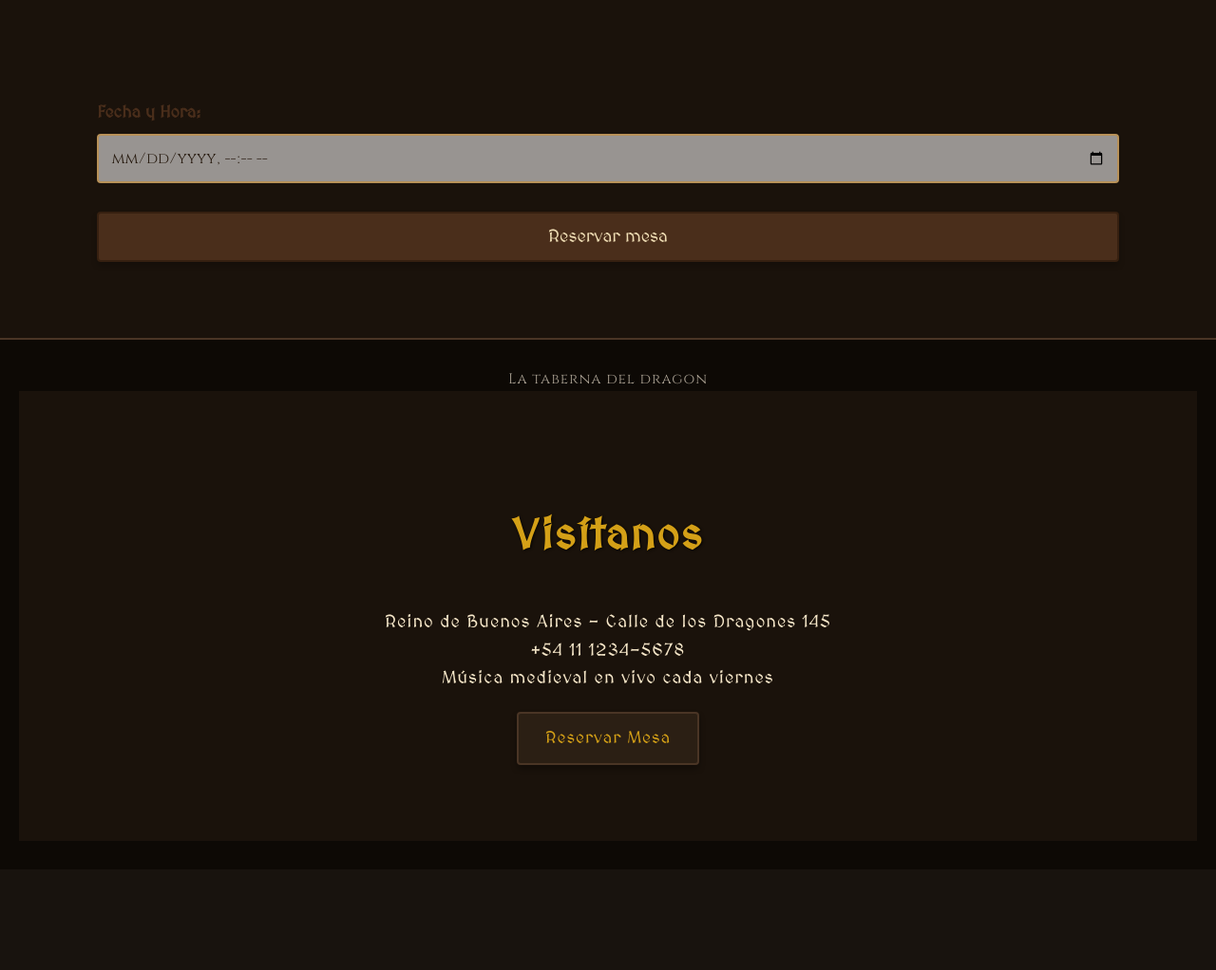
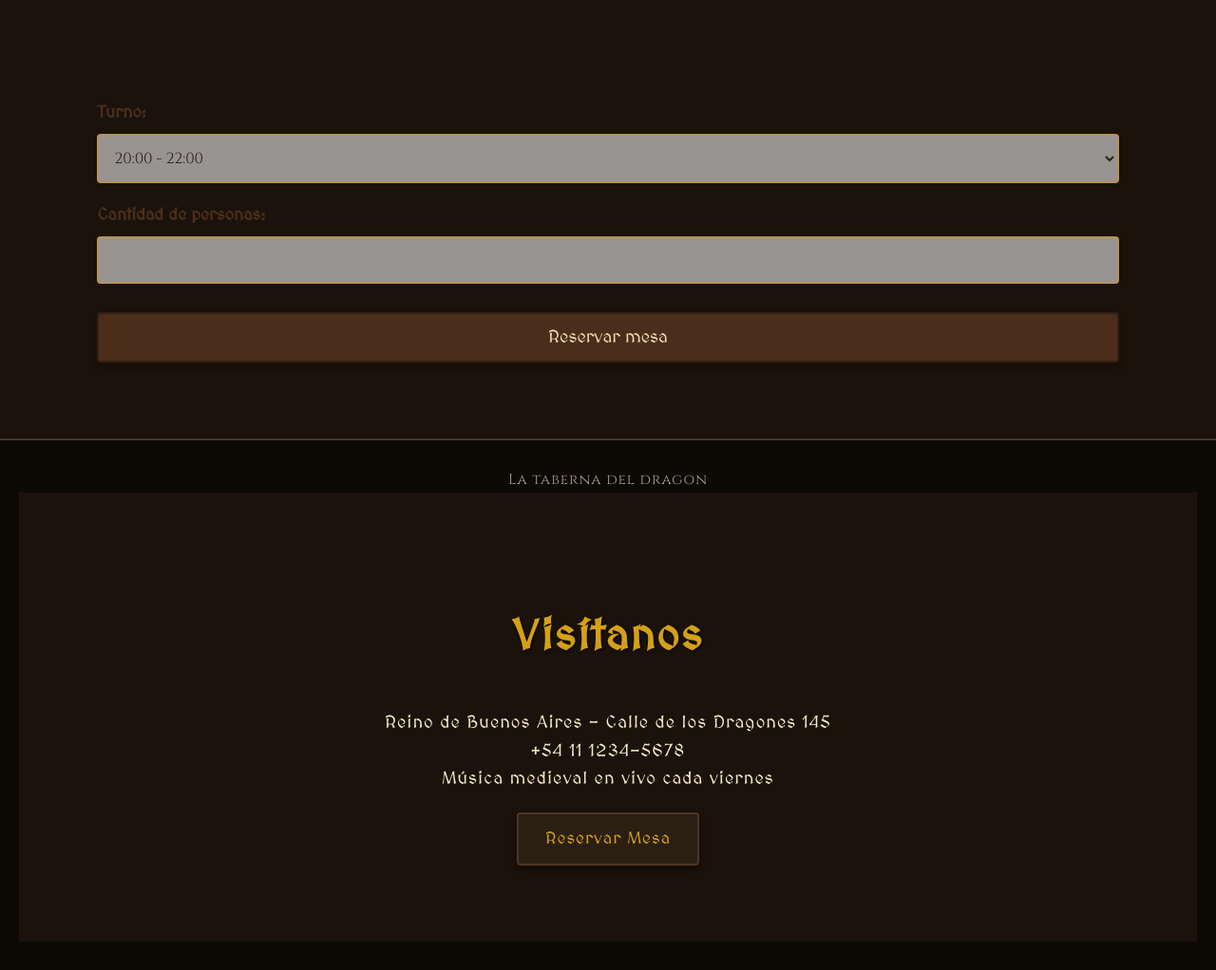
Before and after one commit to FinKedinn1/TPFinalIntro, a Flask app: page /reservaciones in a window 1280 px wide. Shown: the part 602-1624 px from the top of the page at 95% size. Before the commit the page ends 1408 px from the top, so only its background shows below. Run offline with Flask 3, Linux system fonts and the light colour scheme.

Commit message:
arme conexion con base de datos de reserva y esta funcional

```diff
--- a/front/app.py
+++ b/front/app.py
@@ -36,6 +36,20 @@ def login():
 def reservaciones():
     if request.method == "POST":
         fecha_reserva = request.form["fecha_reserva"]
+        turno = request.form["turno"]
+        cant_personas = int(request.form["cant_personas"])
+
+        datos = {
+            "id_usuario": 1,
+            "fecha_reserva": fecha_reserva,
+            "turno": turno,
+            "cant_personas": cant_personas
+        }
+
+        respuesta = requests.post(f"{API_BACKEND}/reservas",json=datos)
+
+        if respuesta.status_code == 201:
+            return redirect(url_for("reservaciones"))
 
     return render_template("reservas.html")
 
--- a/front/templates/reservas.html
+++ b/front/templates/reservas.html
@@ -14,8 +14,19 @@
         <form method="POST" class="medieval-form" action="/">
 
             <div class="form-group">
-                <label for="fecha_reserva">Fecha y Hora: </label>
-                <input type="datetime-local" id="fecha_reserva" name="fecha_reserva" required>
+                <label for="turno">Turno:</label>
+            <select id="turno" name="turno" required>
+                <option value="20-22">20:00 - 22:00</option>
+                <option value="22-00">22:00 - 00:00</option>
+            </select>
+            </div>
+            <div class="form-group">
+                <label for="cant_personas">Cantidad de personas:</label>
+                <input type="number"
+                    id="cant_personas"
+                    name="cant_personas"
+                    min="1"
+                    required>
             </div>
             <button type="submit">
                 Reservar mesa
```
Also changed, not shown: back/routes/reservas.py (+6 -5 lines), back/qr_reserva_1.png (added), back/qr_reserva_2.png (added).
